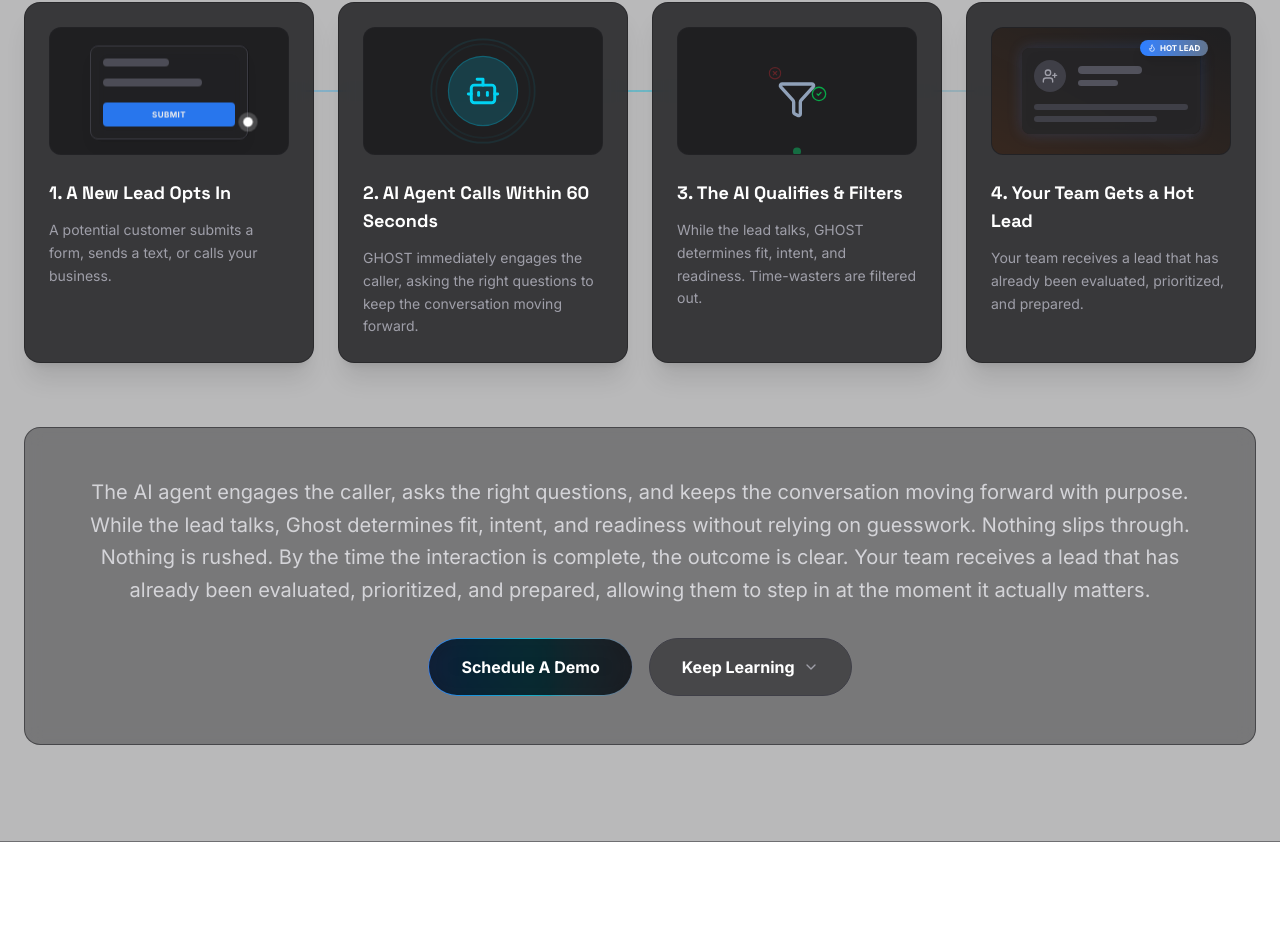
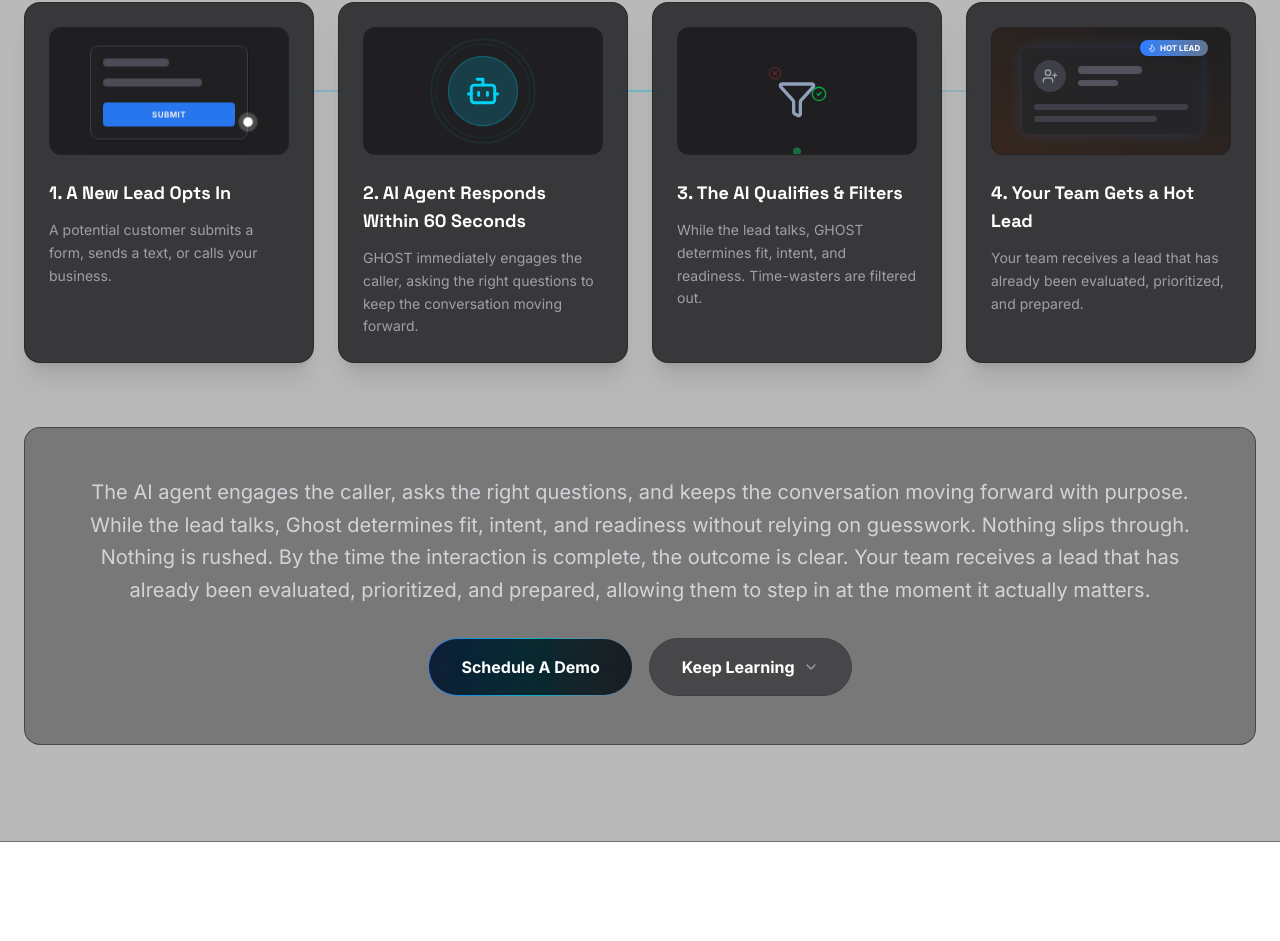
Before and after one commit to Abecks77/Digital-Handyman-Pro, a React (Vite) app: page / in a window 1280 px wide. Shown: the part 2037-2978 px from the top of the page. Built offline with nearby package versions, Linux system fonts and the light colour scheme.

Commit message:
feat: Add sitemap and robots.txt, update landing page copy
Introduces sitemap and robots.txt for improved SEO discoverability. Also updates the copy for the second feature point on the landing page to be more precise about AI agent response time.

```diff
--- a/src/App.tsx
+++ b/src/App.tsx
@@ -1102,7 +1102,7 @@ export default function App() {
                       <motion.div animate={{ scale: [1, 2.5], opacity: [0.3, 0] }} transition={{ repeat: Infinity, duration: 2, delay: 0.5 }} className="absolute w-16 h-16 rounded-full border border-cyan-500/30"></motion.div>
                     </div>
                   ),
-                  title: "2. AI Agent Calls Within 60 Seconds",
+                  title: "2. AI Agent Responds Within 60 Seconds",
                   desc: "GHOST immediately engages the caller, asking the right questions to keep the conversation moving forward."
                 },
                 {
```
Also changed, not shown: public/robots.txt (added), 1 other file (tests, documents, lock files or other folders).
